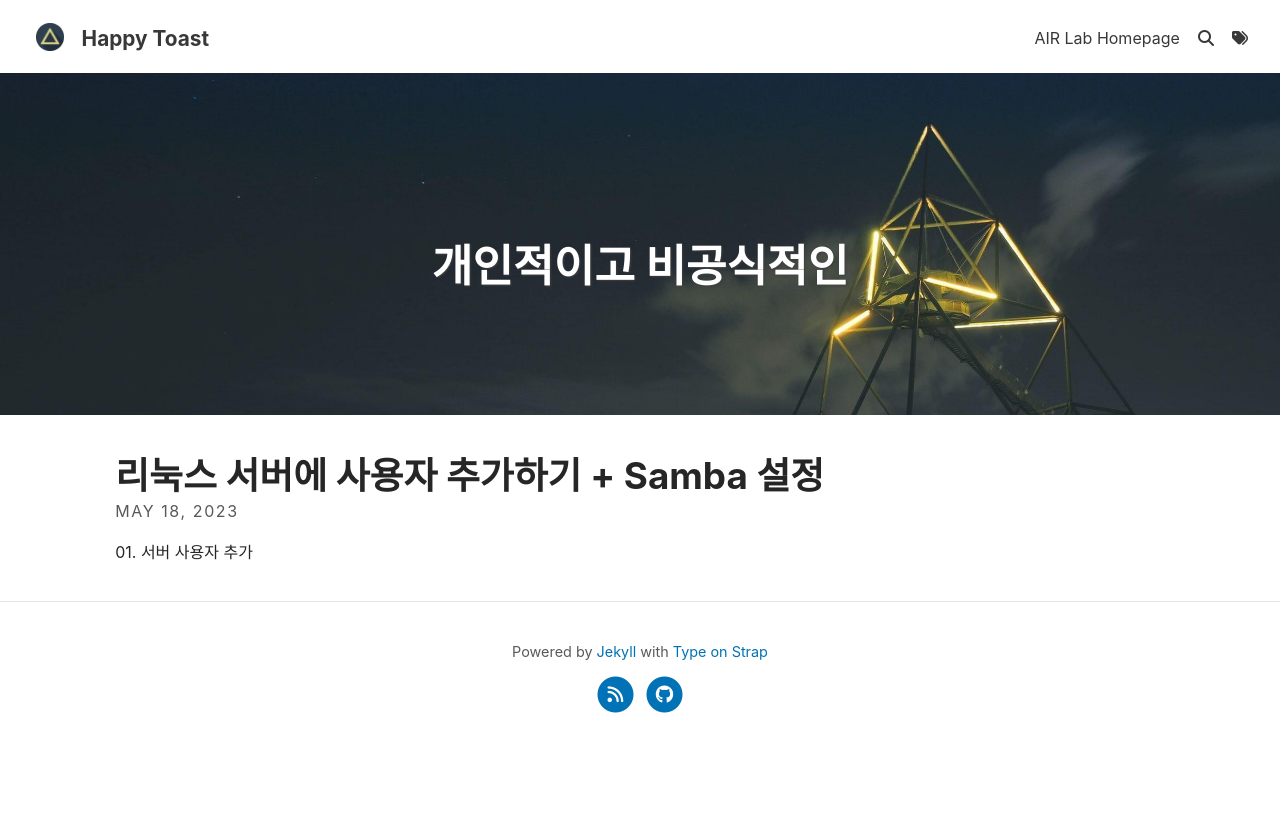
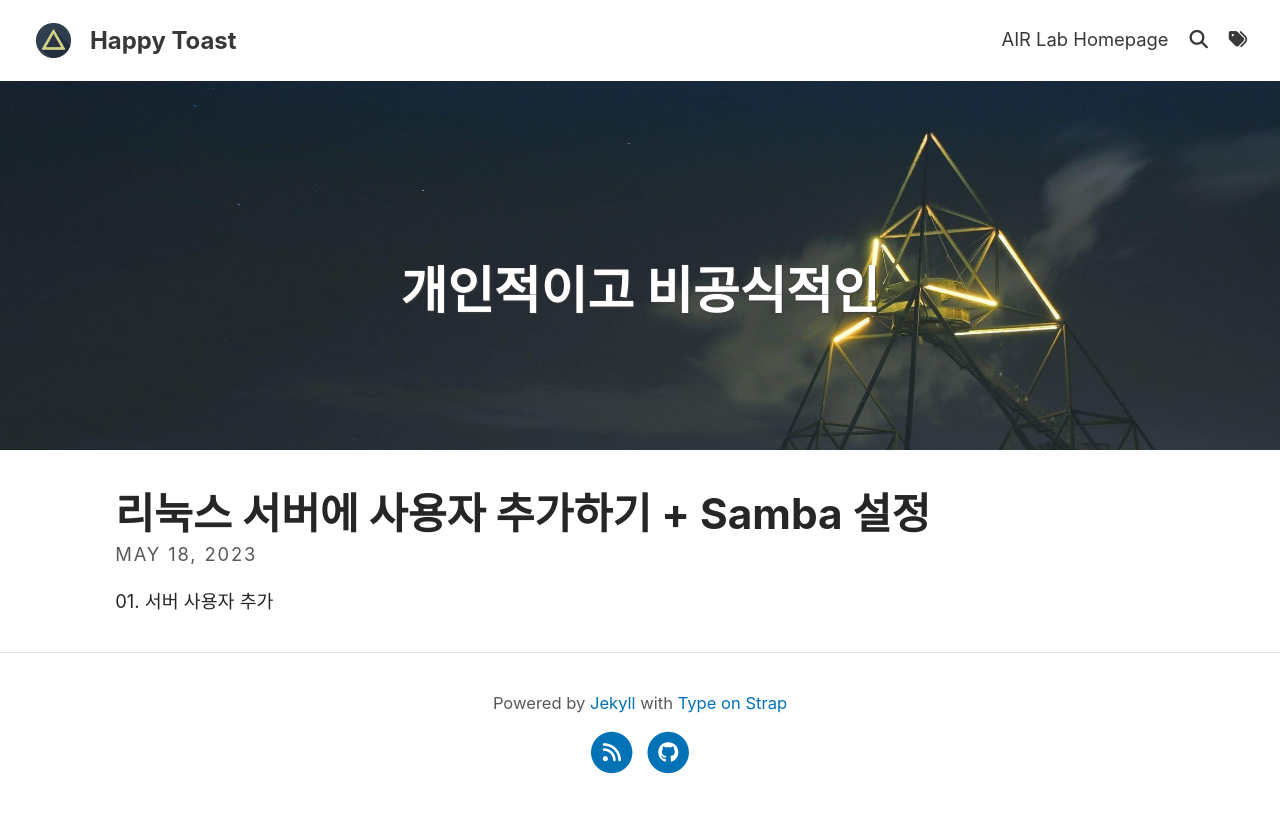
Before and after one commit to s2jin/blog, a Jekyll site: the page built from index.html, in a window 1280 px wide. Shown: the top 813 px of the page. Built offline with Jekyll 4.4.1, drawn with Linux system fonts in a browser that asks for light colours; a script that is not in the unit is left out; the list of posts is cut into pages by our own code.

Commit message:
기본 폰트 사이즈 및 인라인 코드 배경 수정

```diff
--- a/_sass/base/_variables.scss
+++ b/_sass/base/_variables.scss
@@ -5,7 +5,7 @@ $font-family-logo: 'Source Sans Pro', Helvetica, Arial, sans-serif; */
 $font-family-main: -apple-system,BlinkMacSystemFont,"Segoe UI",Helvetica,Arial,sans-serif,"Apple Color Emoji","Segoe UI Emoji","Segoe UI Symbol";
 $font-family-headings: -apple-system,BlinkMacSystemFont,"Segoe UI",Helvetica,Arial,sans-serif,"Apple Color Emoji","Segoe UI Emoji","Segoe UI Symbol";
 $font-family-logo: -apple-system,BlinkMacSystemFont,"Segoe UI",Helvetica,Arial,sans-serif,"Apple Color Emoji","Segoe UI Emoji","Segoe UI Symbol";
-$font-size: 1em;
+$font-size: 1.15em;
 
 $monospace: Consolas, Menlo, Monaco, Lucida Console, Liberation Mono, DejaVu Sans Mono, Bitstream Vera Sans Mono, Courier New, monospace, sans-serif !default;
 $font-size-code: 0.85em !default;
@@ -40,7 +40,7 @@ html, html[data-theme="light"] {
   --header-background: #24292e;
   --header-text: #ffffff;
   --header-link: #383838;
-  --code-background: #E0E0E0;
+  --code-background: rgba(27,31,35,0.05);
   --code-inline: #24292e;
   --text-shadow: #3f3f3f;
   --text: #262626;
```
